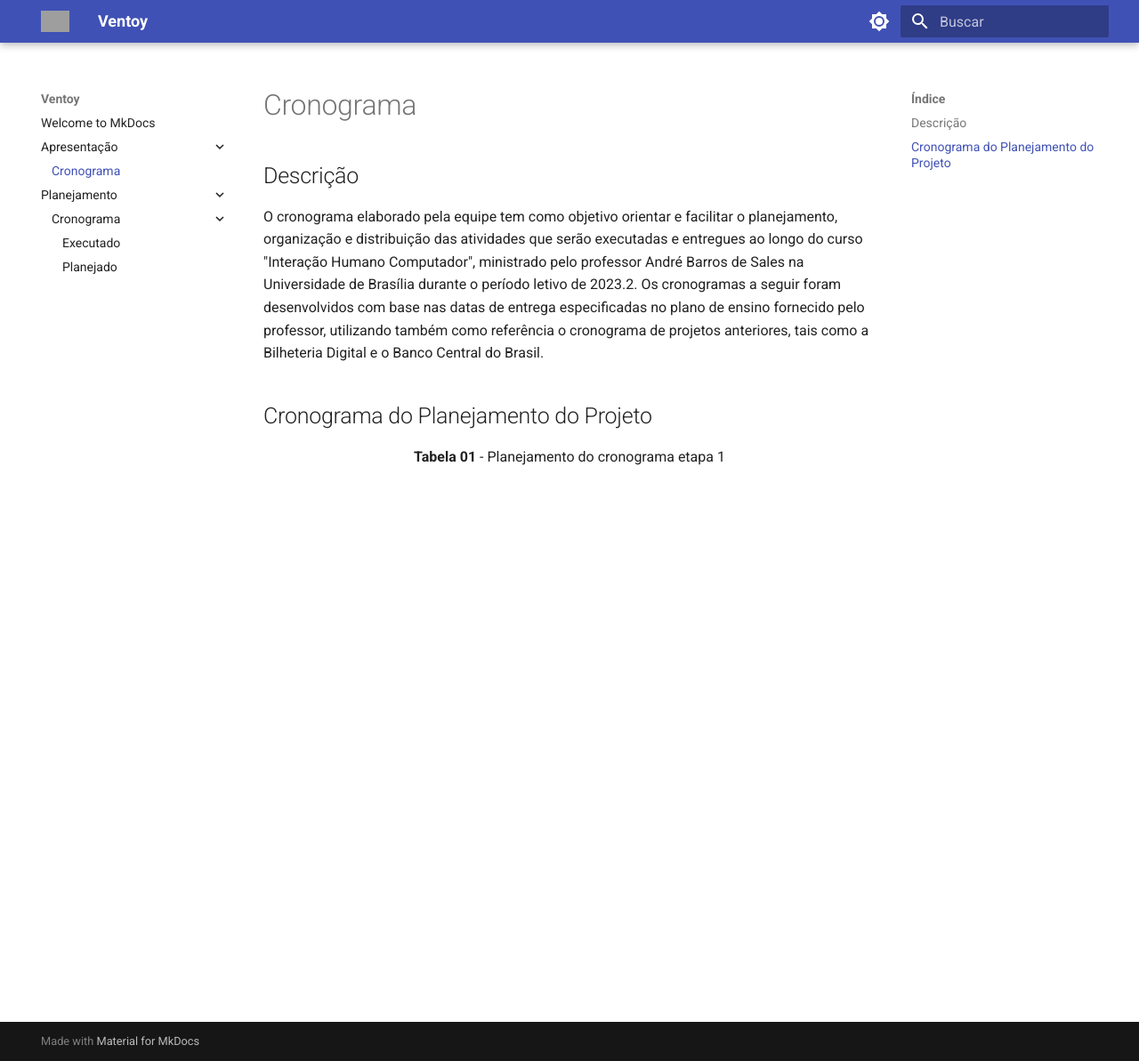
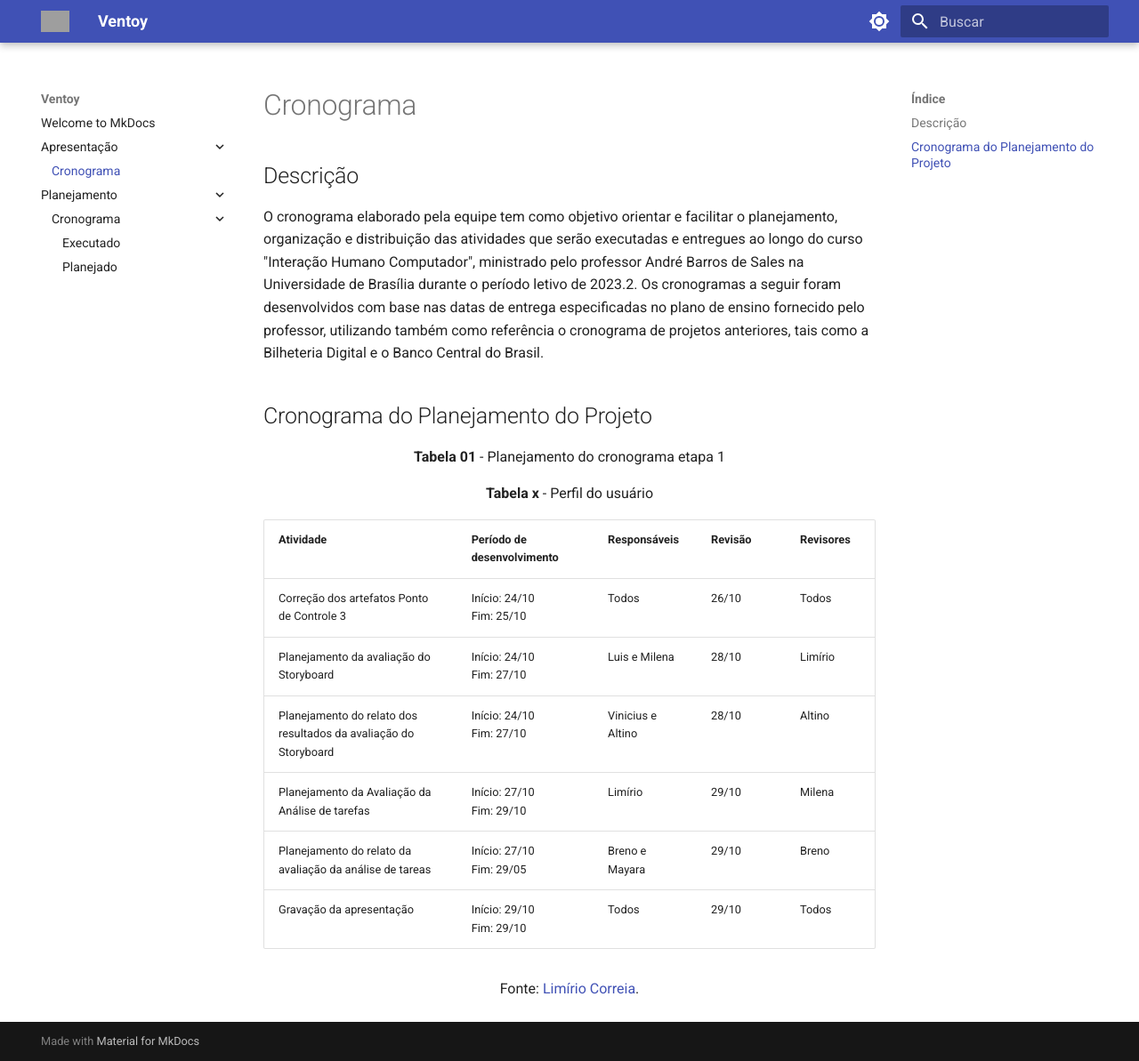
Before and after one commit to Interacao-Humano-Computador/2023.2-Ventoy, an MkDocs documentation site: the page built from docs/apresentação/cronograma.md, in a window 1280 px wide and 1193 px high. Shown: the whole window at 89% size. Built offline with MkDocs 1.6.1 and Material for MkDocs 9.7.7, drawn with Linux system fonts in a browser that asks for light colours; grey boxes are pictures that could not be loaded.

Commit message:
Cronograma entrega 4.md

```diff
--- a/docs/apresentação/cronograma.md
+++ b/docs/apresentação/cronograma.md
@@ -8,3 +8,18 @@ O cronograma elaborado pela equipe tem como objetivo orientar e facilitar o plan
 
 
 <p align="center"><b>Tabela 01</b> - Planejamento do cronograma etapa 1</p>
+
+
+<font size="3"><p style="text-align: center"> <b>Tabela x</b> - Perfil do usuário</p></font>
+
+| Atividade                                                        | Período de desenvolvimento  | Responsáveis       | Revisão   | Revisores          |
+| ---------------------------------------------------------------- | --------------------------- | ------------------ | ----------| ------------------ |
+| Correção dos artefatos Ponto de Controle 3                       | Início: 24/10<br>Fim: 25/10 | Todos	      |   26/10   | Todos	       |
+| Planejamento da avaliação do Storyboard                          | Início: 24/10<br>Fim: 27/10 | Luis e Milena      |   28/10   | Limírio            |
+| Planejamento do relato dos resultados da avaliação do Storyboard | Início: 24/10<br>Fim: 27/10 | Vinicius e Altino  |   28/10   | Altino	       |
+| Planejamento da Avaliação da Análise de tarefas                  | Início: 27/10<br>Fim: 29/10 | Limírio   	      |   29/10   | Milena             |
+| Planejamento do relato da avaliação da análise de tareas         | Início: 27/10<br>Fim: 29/05 | Breno e Mayara     |   29/10   | Breno              |
+| Gravação da apresentação                                         | Início: 29/10<br>Fim: 29/10 | Todos              |   29/10   | Todos              |
+
+
+<font size="3"><p style="text-align: center">Fonte: [Limírio Correia](https://github.com/LimirioGuimaraes).</p></font>
```
